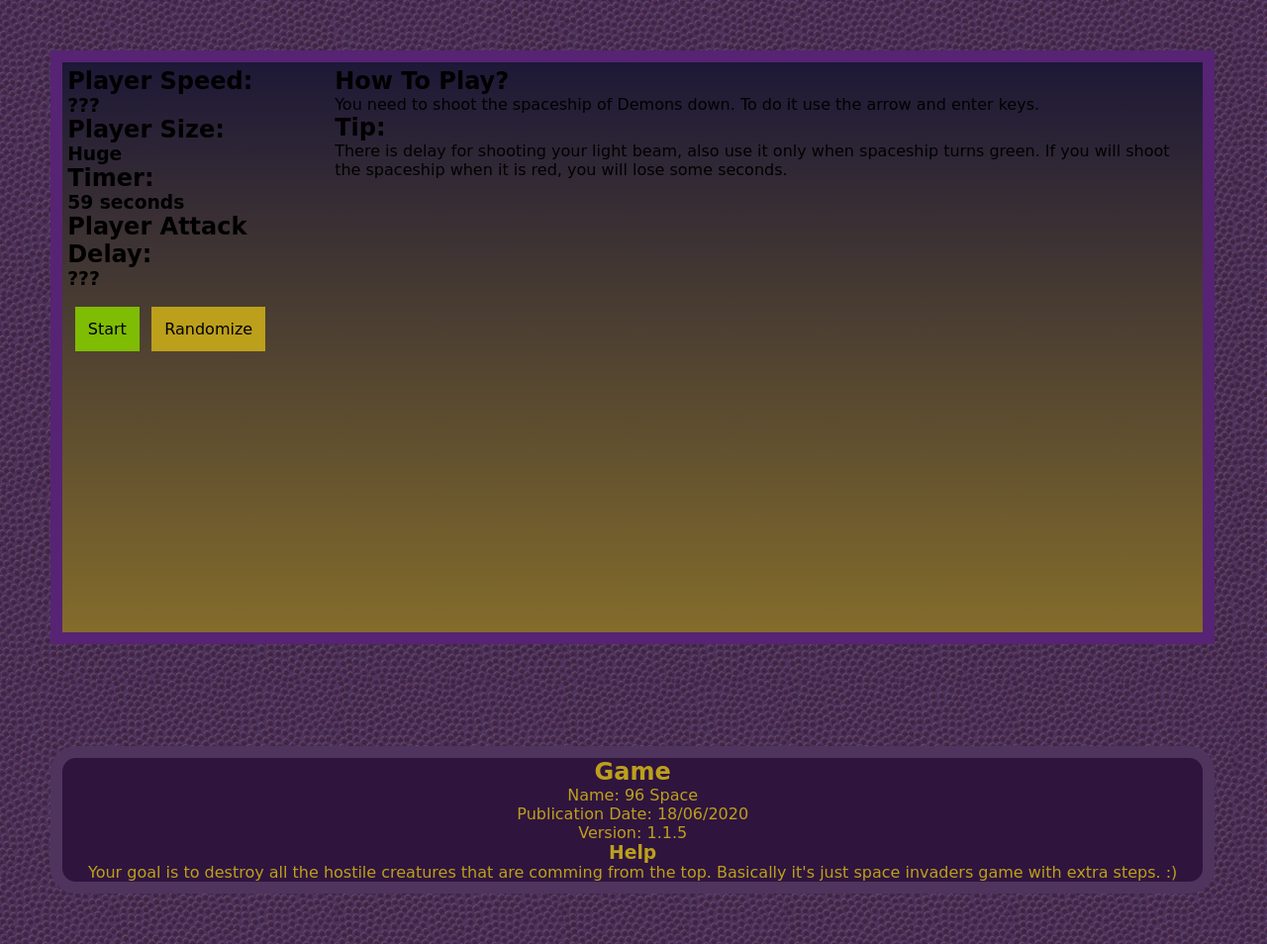
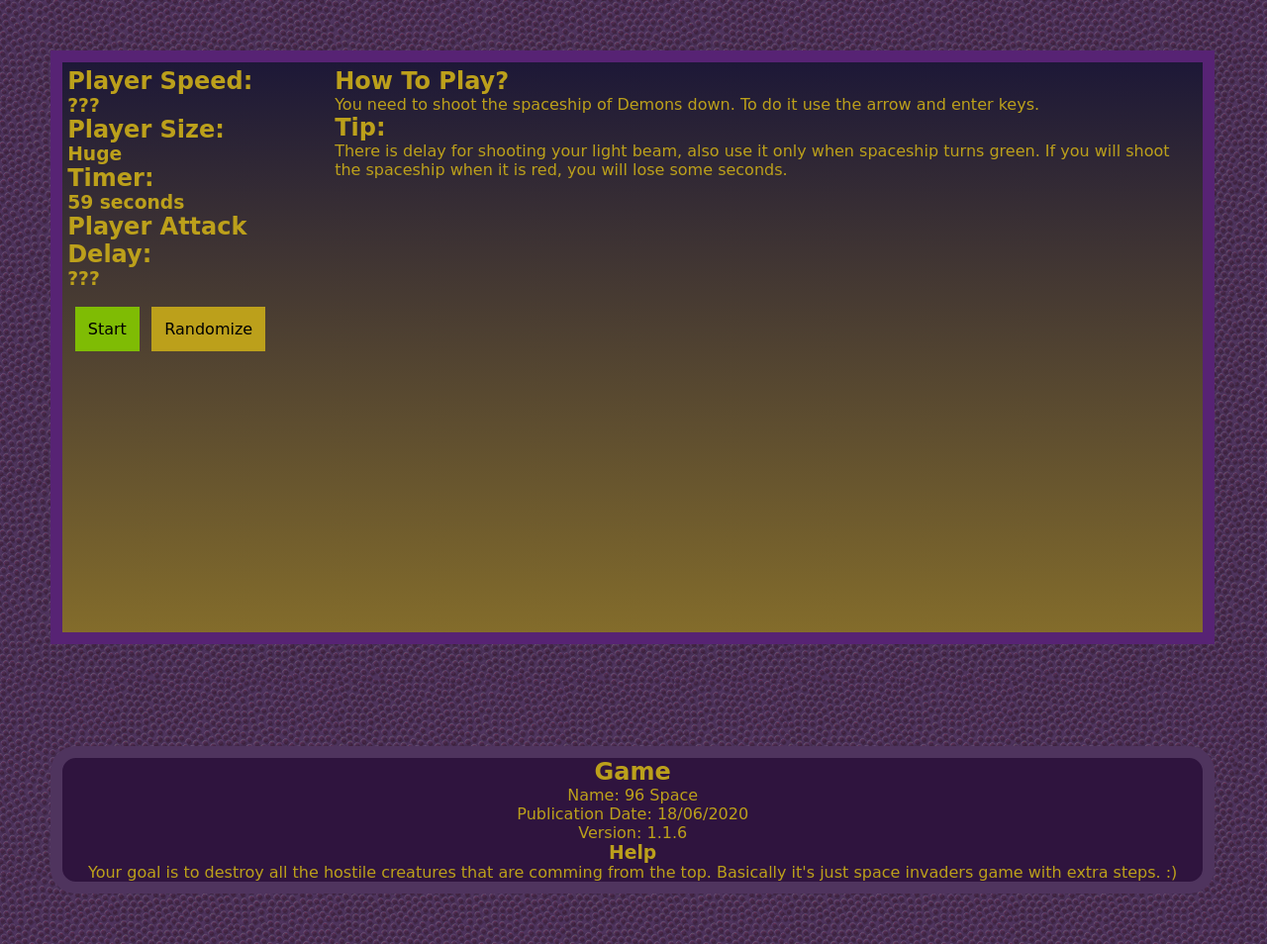
Before and after one commit to Lonerlee/96space, a plain HTML site: page index.html in a window 1280 px wide. Shown: the whole page at 99% size. Drawn offline with Linux system fonts and the light colour scheme; a web font is replaced by a local one.

Commit message:
1.1.6 version change
adjusting colors

```diff
--- a/index.html
+++ b/index.html
@@ -91,7 +91,7 @@
         <ul>
             <li>Name: 96 Space</li>
             <li>Publication Date: 18/06/2020</li>
-            <li>Version: 1.1.5</li>
+            <li>Version: 1.1.6</li>
         </ul>
         <h3>Help</h3>
         <p>Your goal is to destroy all the hostile creatures that are comming from the top. Basically it's just space invaders game with extra steps. :)</p>
--- a/style.css
+++ b/style.css
@@ -139,6 +139,7 @@ body {
 #game-before-info {
     display: flex;
     padding: 5px;
+    color: var(--yellow-prime);
 }
 
 #basic-stats {
```
